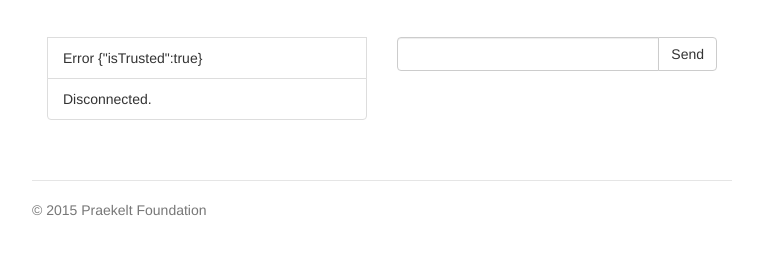
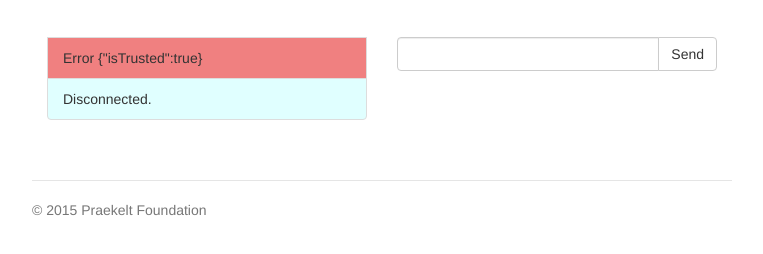
Before and after one commit to hodgestar/whrami, a website: page whrami/static/index.html in a window 1280 px wide. Both pictures are taken after a click on the button "Play!". Shown: the part 84-338 px from the top of the page, without its empty margins (258-1021 px from the left). Drawn offline with Linux system fonts and the light colour scheme; files that its build step writes are made by us from their sources; files whose address does not match are found by name.

Commit message:
Add styling for messages.

```diff
--- /dev/null
+++ b/whrami/static/css/whrami.css
@@ -0,0 +1,17 @@
+#whrami-received-list li.whrami-system-msg {
+  background-color: lightcyan;
+}
+
+#whrami-received-list li.whrami-error-msg {
+  background-color: lightcoral;
+}
+
+#whrami-received-list li.whrami-user-input-msg {
+  text-align: right;
+}
+
+#whrami-received-list li.whrami-user-output-msg {
+  text-align: left;
+  font-weight: bold;
+  color: black;
+}
--- a/whrami/static/index.html
+++ b/whrami/static/index.html
@@ -23,6 +23,9 @@
 
     <!-- Whrami Javascript -->
     <script type="text/javascript" src="static/js/whrami.js"></script>
+
+    <!-- Whrami CSS -->
+    <link href="static/css/whrami.css" rel="stylesheet">
   </head>
 
   <body>
--- a/whrami/static/js/whrami.js
+++ b/whrami/static/js/whrami.js
@@ -105,9 +105,11 @@
         };
 
         self.append_msg = function (content, opts) {
-            // opts are for future formatting.
+            opts = opts || {};
+            var classes = opts.classes || [];
+            classes.push("list-group-item");
             self.$msg_list.append([
-              '<li class="list-group-item">',
+              '<li class="', classes.join(" "), '">',
               content,
               '</li>',
             ].join(""));
@@ -116,26 +118,33 @@
         };
 
         self.on_open = function () {
-            // TODO: format with opts
-            self.append_msg("Connected.", {});
+            self.append_msg("Connected.", {
+              classes: ["whrami-system-msg"],
+            });
         };
 
         self.on_close = function () {
-            // TODO: format with opts
-            self.append_msg("Disconnected.", {});
+            self.append_msg("Disconnected.", {
+              classes: ["whrami-system-msg"],
+            });
         };
 
         self.on_error = function (msg) {
-            // TODO: format with opts
-            self.append_msg("Error " + JSON.stringify(msg), {});
+            self.append_msg("Error " + JSON.stringify(msg), {
+              classes: ["whrami-error-msg"],
+            });
         };
 
         self.handle_user_input = function (msg) {
-            self.append_msg(msg.content, {});
+            self.append_msg(msg.content, {
+              classes: ["whrami-user-input-msg"],
+            });
         };
 
         self.handle_user_output = function (msg) {
-            self.append_msg(msg.content, {});
+            self.append_msg(msg.content, {
+              classes: ["whrami-user-output-msg"],
+            });
         };
 
         self.init();
```
